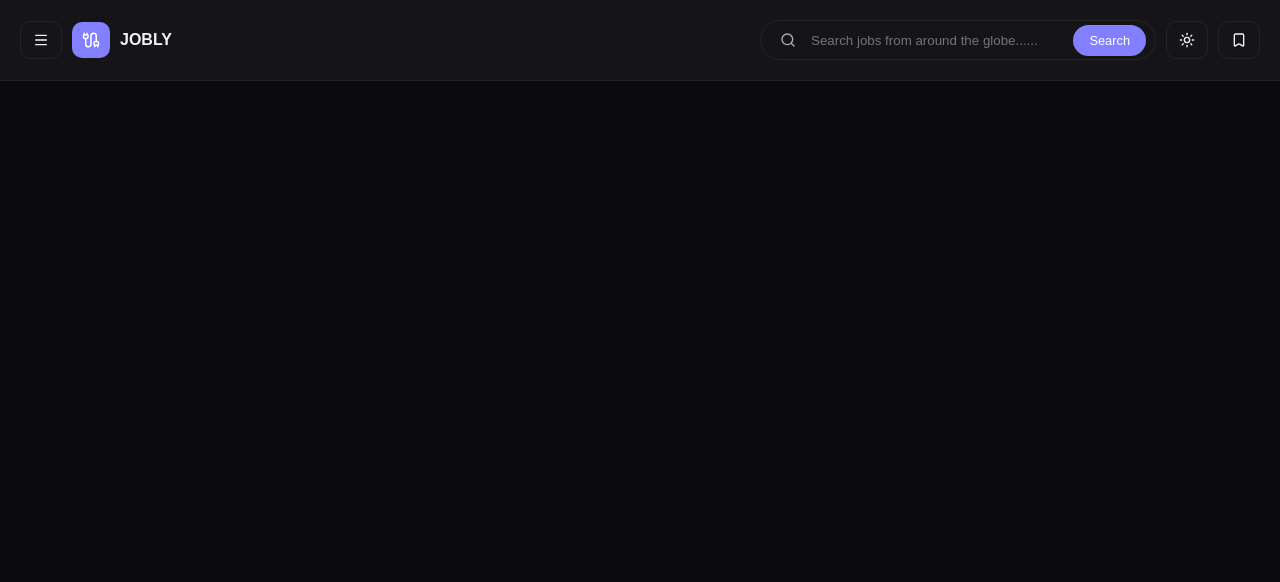
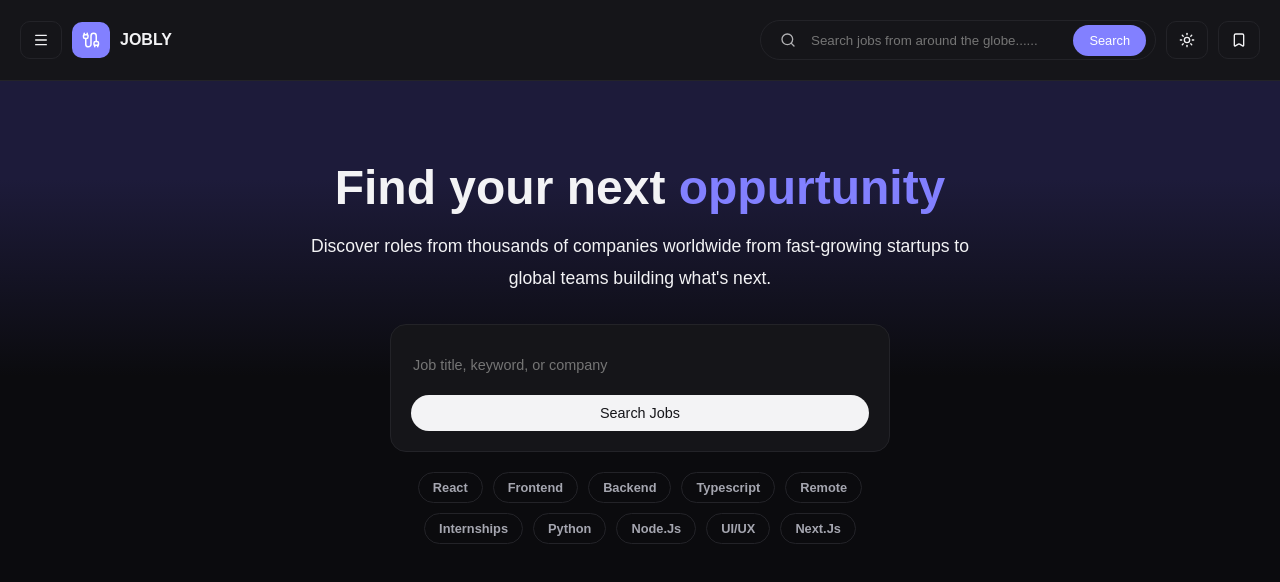
Before and after one commit to Dannyk24/JOBLY, a React (Vite) app: page /search in a window 1280 px wide. Shown: the top 582 px of the page. Built offline with nearby package versions, Linux system fonts and the light colour scheme.

Commit message:
move homepage hero-section into shared components folder because search page also uses it

```diff
--- a/src/pages/home/HeroSection/HeroSection.tsx
+++ b/src/components/shared/HeroSection/HeroSection.tsx
@@ -1,4 +1,4 @@
-import { DataBadge } from "../../../components/ui/data-badge/DataBadge";
+import { DataBadge } from "../../ui/data-badge/DataBadge";
 import "./HeroSection.css";
 
 export function HeroSection() {
--- a/src/pages/home/HomePage.tsx
+++ b/src/pages/home/HomePage.tsx
@@ -1,4 +1,4 @@
-import { HeroSection } from "./HeroSection/HeroSection";
+import { HeroSection } from "../../components/shared/HeroSection/HeroSection";
 import { PopularCategoriesSection } from "./PopularCategories/PopularCategoriesSection";
 import { TrustedCompaniesSection } from "./TrustedCompanies/TrustedCompaniesSection";
 import "./HomePage.css";
--- a/src/pages/search/SearchPage.css
+++ b/src/pages/search/SearchPage.css
@@ -0,0 +1,3 @@
+.search-page {
+    padding: 80px 0px;
+}
--- a/src/pages/search/SearchPage.tsx
+++ b/src/pages/search/SearchPage.tsx
@@ -1,5 +1,12 @@
+import { HeroSection } from "../../components/shared/HeroSection/HeroSection";
+import "./SearchPage.css";
+
 function SearchPage() {
-  return <div className="search-page">Search Page</div>;
+  return (
+    <div className="app-page search-page">
+      <HeroSection />
+    </div>
+  );
 }
 
 export default SearchPage;
```
Also changed, not shown: src/components/shared/HeroSection/HeroSection.css (renamed from src/pages/home/HeroSection/HeroSection.css).
